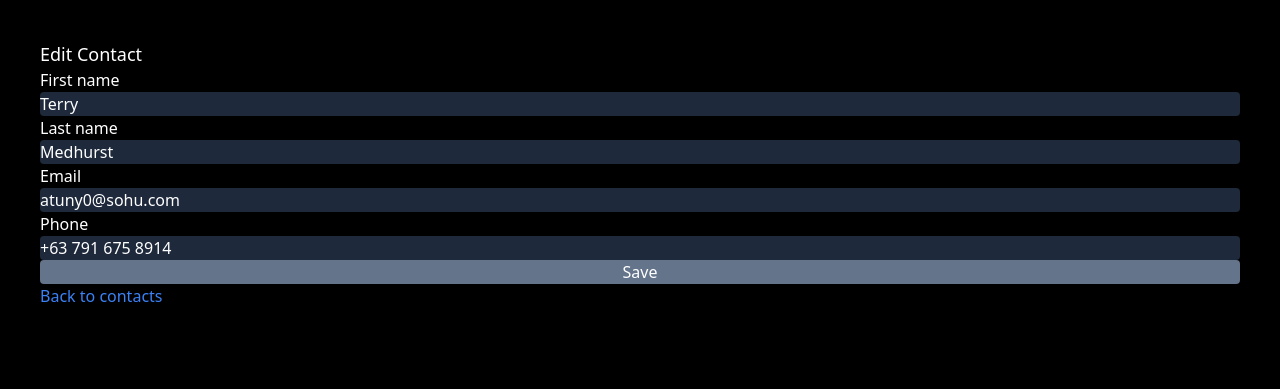
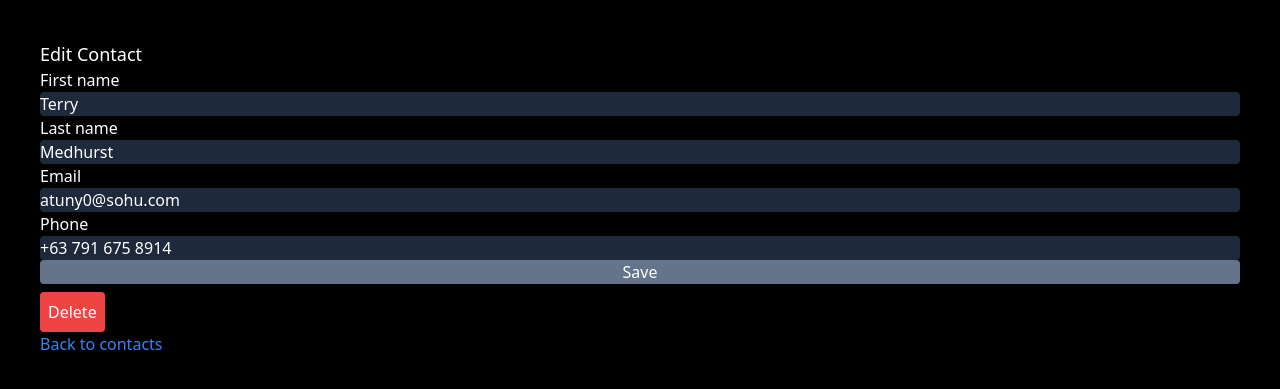
Before and after one commit to jsubroto/htmx-flask-contacts, a Flask app: page /contacts/1/edit in a window 1280 px wide. Shown: the top 389 px of the page. Run offline with Flask 3, Linux system fonts and the light colour scheme; some libraries are stand-ins or nearby versions.

Commit message:
Add delete button

```diff
--- a/app.py
+++ b/app.py
@@ -56,7 +56,7 @@ def contacts_edit_post(contact_id):
         return render_template("edit.html", contact=c)
 
 
-@app.route("/contacts/<int:contact_id>/delete", methods=["GET"])
+@app.route("/contacts/<int:contact_id>/delete", methods=["POST"])
 def contacts_delete(contact_id):
     # delete contact_id
     return redirect("/contacts")
--- a/dummy_contacts.json
+++ b/dummy_contacts.json
@@ -9,7 +9,7 @@
   {
     "id": 2,
     "firstName": "Sheldon",
-    "lastName": "Quigley",
+    "lastName": "Quinsley",
     "email": "hbingley1@plala.or.jp",
     "phone": "+7 813 117 7139"
   },
--- a/templates/edit.html
+++ b/templates/edit.html
@@ -18,5 +18,8 @@
 		<button class="rounded bg-slate-500 text-white hover:cursor-pointer">Save</button>
 	</fieldset>
 </form>
+<form action="/contacts/{{ contact.id }}/delete" method="post">
+	<button class="mt-2 p-2 rounded bg-red-500 text-white hover:cursor-pointer">Delete</button>
+</form>
 <a class="text-blue-500" href="/contacts">Back to contacts</a>
 {% endblock %}
```
